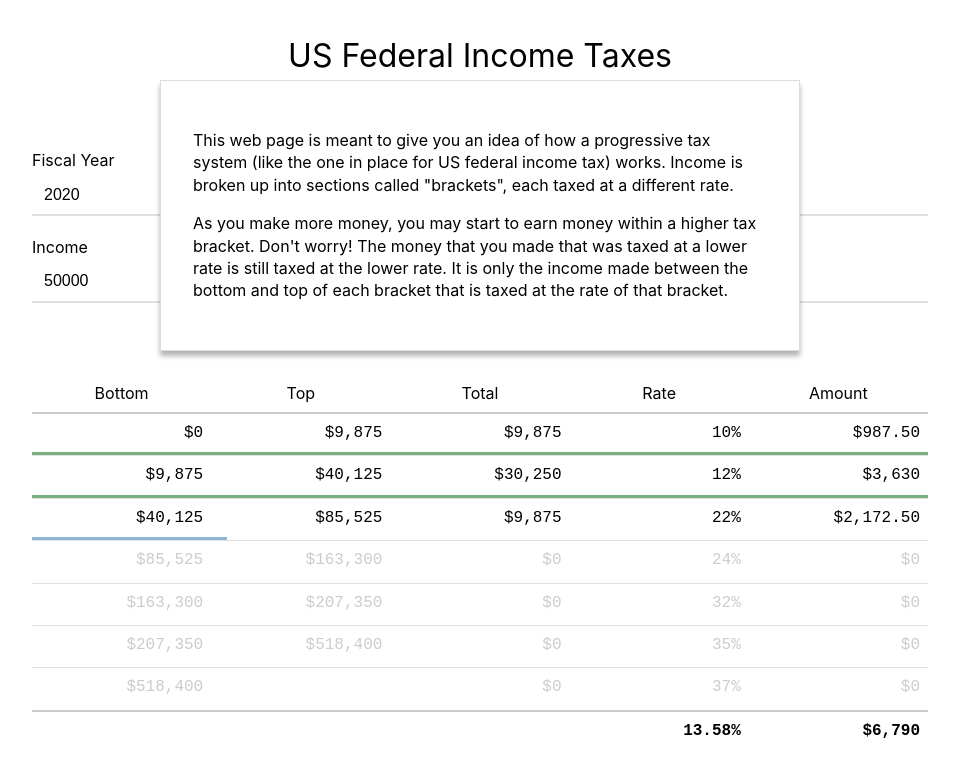
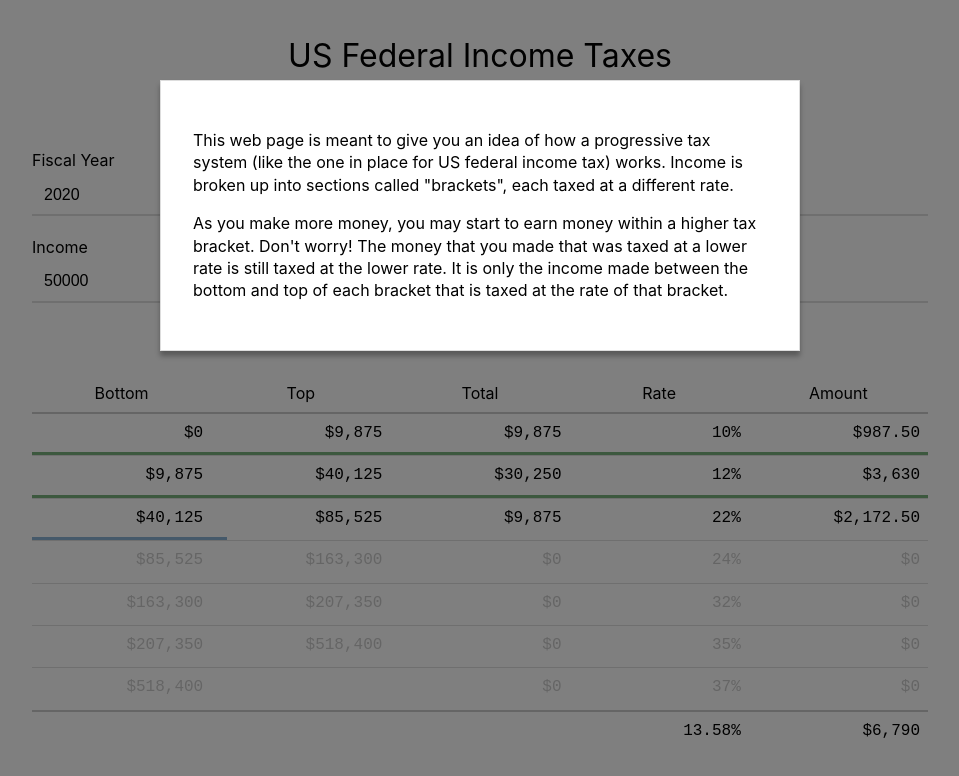
Before and after one commit to kddnewton/taxes, a React app: page / in a window 1280 px wide. Both pictures are taken after a click on the button "What is this?". Shown: the top 776 px of the page, without its empty margins (160-1119 px from the left). Built offline with nearby package versions, Linux system fonts and the light colour scheme; the HTML template or start-up script is replaced by a standard one.

Commit message:
Make more things modals

```diff
--- a/src/App.tsx
+++ b/src/App.tsx
@@ -21,12 +21,8 @@ const App: React.FC = () => {
           US Federal Income Taxes
         </h1>
         <Modal>
-          <Modal.Trigger>
-            {onOpen => (
-              <button type="button" className={styles.about} onClick={onOpen}>
-                What is this?
-              </button>
-            )}
+          <Modal.Trigger className={styles.about}>
+            What is this?
           </Modal.Trigger>
           <Modal.Content>
             <p>
--- a/src/Table.tsx
+++ b/src/Table.tsx
@@ -1,6 +1,7 @@
 import React from "react";
 
 import Dollars from "./display/Dollars";
+import Modal from "./display/Modal";
 import ProgressBar from "./display/ProgressBar";
 import Tooltip from "./display/Tooltip";
 import { BracketSet, FilingType } from "./typings";
@@ -51,62 +52,62 @@ const TableRow: React.FC<TableRowProps> = ({ income, segment }) => (
   <>
     <tr className={income <= segment.minimum ? "bordered disabled" : "bordered"}>
       <td>
-        <Tooltip>
-          <Tooltip.Trigger>
+        <Modal>
+          <Modal.Trigger>
             <Dollars amount={segment.minimum} />
-          </Tooltip.Trigger>
-          <Tooltip.Content>
+          </Modal.Trigger>
+          <Modal.Content>
             This is the bottom of this tax bracket. Any income you earn below
             this amount will be taxed at a lower rate. Any income you earn above
             this amount and below the maximum of this bracket will be taxed at
             this rate.
-          </Tooltip.Content>
-        </Tooltip>
+          </Modal.Content>
+        </Modal>
       </td>
       <td>
         {segment.maximum && (
-          <Tooltip>
-            <Tooltip.Trigger>
+          <Modal>
+            <Modal.Trigger>
               <Dollars amount={segment.maximum} />
-            </Tooltip.Trigger>
-            <Tooltip.Content>
+            </Modal.Trigger>
+            <Modal.Content>
               This is the top of this tax bracket. Any income you earn above
               this amount will be taxed at a higher rate.
-            </Tooltip.Content>
-          </Tooltip>
+            </Modal.Content>
+          </Modal>
         )}
       </td>
       <td>
-        <Tooltip>
-          <Tooltip.Trigger>
+        <Modal>
+          <Modal.Trigger>
             <Dollars amount={segment.total} />
-          </Tooltip.Trigger>
-          <Tooltip.Content>
+          </Modal.Trigger>
+          <Modal.Content>
             This is the total amount of your income that falls within this tax
             bracket.
-          </Tooltip.Content>
-        </Tooltip>
+          </Modal.Content>
+        </Modal>
       </td>
       <td>
-        <Tooltip>
-          <Tooltip.Trigger>{segment.rate}%</Tooltip.Trigger>
-          <Tooltip.Content>
+        <Modal>
+          <Modal.Trigger>{segment.rate}%</Modal.Trigger>
+          <Modal.Content>
             This is the rate of this tax bracket. Any income you earn above the
             bottom and below the top of this bracket will be taxed at this rate.
-          </Tooltip.Content>
-        </Tooltip>
+          </Modal.Content>
+        </Modal>
       </td>
       <td>
-        <Tooltip>
-          <Tooltip.Trigger>
+        <Modal>
+          <Modal.Trigger>
             <Dollars amount={segment.amount} />
-          </Tooltip.Trigger>
-          <Tooltip.Content>
+          </Modal.Trigger>
+          <Modal.Content>
             This is the total amount of taxes that you&apos;re paying for this
             tax bracket. It is the result of multiplying the total amount of
             income that falls within this bracket by the rate of this bracket.
-          </Tooltip.Content>
-        </Tooltip>
+          </Modal.Content>
+        </Modal>
       </td>
     </tr>
     <tr className="progress">
@@ -162,30 +163,30 @@ const Table: React.FC<TableProps> = ({ bracketSet, filingType, income }) => {
           <tr className="bordered">
             <td colSpan={3} />
             <td>
-              <Tooltip>
-                <Tooltip.Trigger>
+              <Modal>
+                <Modal.Trigger>
                   {(amount / income * 100).toFixed(2)}%
-                </Tooltip.Trigger>
-                <Tooltip.Content>
+                </Modal.Trigger>
+                <Modal.Content>
                   This is what is called your &quot;effective rate&quot;. It is
                   a result of dividing the total amount of taxes that you owe by
                   your income. Another way of thinking about it is the weighted
                   average of the rates of the tax brackets in which your income
                   falls.
-                </Tooltip.Content>
-              </Tooltip>
+                </Modal.Content>
+              </Modal>
             </td>
             <td>
-              <Tooltip>
-                <Tooltip.Trigger>
+              <Modal>
+                <Modal.Trigger>
                   <Dollars amount={amount} />
-                </Tooltip.Trigger>
-                <Tooltip.Content>
+                </Modal.Trigger>
+                <Modal.Content>
                   This is the total amount of money that you owe in federal
                   income taxes. It is the result of adding up each number in
                   this column, which represent the total in each bracket.
-                </Tooltip.Content>
-              </Tooltip>
+                </Modal.Content>
+              </Modal>
             </td>
           </tr>
         </tfoot>
--- a/src/container.module.css
+++ b/src/container.module.css
@@ -35,16 +35,8 @@
 }
 
 .about {
-  appearance: none;
-  background: transparent;
-  border: 0;
   color: #79b17d;
-  cursor: pointer;
   display: block;
-  font-family: inherit;
-  font-size: inherit;
   font-weight: bold;
-  line-height: inherit;
   margin: 0.5em auto;
-  padding: 0;
 }
--- a/src/display/Modal.tsx
+++ b/src/display/Modal.tsx
@@ -37,13 +37,18 @@ const Modal = ({ children }: { children: React.ReactNode }) => {
 };
 
 type ModalTriggerProps = {
-  children: (onTrigger: () => void) => React.ReactNode;
-}
+  className: string;
+};
 
-const ModalTrigger = ({ children }: ModalTriggerProps) => {
+const ModalTrigger: React.FC<ModalTriggerProps> = ({ children, className }) => {
   const { onOpen } = useModal();
+  const classNames = [styles.trigger, className].join(" ");
 
-  return <>{children(onOpen)}</>;
+  return (
+    <button type="button" className={classNames} onClick={onOpen}>
+      {children}
+    </button>
+  );
 };
 
 const ModalContent: React.FC = ({ children }) => {
@@ -88,8 +93,10 @@ const ModalBody: React.FC = ({ children }) => {
   );
 
   return ReactDOM.createPortal(
-    <div ref={modalRef} className={styles.container}>
-      {children}
+    <div className={styles.overlay}>
+      <div ref={modalRef} className={styles.container}>
+        {children}
+      </div>
     </div>,
     document.body
   );
--- a/src/display/modal.module.css
+++ b/src/display/modal.module.css
@@ -1,3 +1,12 @@
+.overlay {
+  position: fixed;
+  left: 0;
+  top: 0;
+  width: 100%;
+  height: 100%;
+  background-color: rgba(0, 0, 0, 0.5);
+}
+
 .container {
   animation: zoom 300ms ease-out forwards;
   background-color: white;
@@ -6,7 +15,7 @@
   box-sizing: border-box;
   left: 25vw;
   padding: 2em;
-  position: absolute;
+  position: fixed;
   top: 10vh;
   width: 50vw;
   z-index: 1;
@@ -40,3 +49,16 @@
     animation: none;
   }
 }
+
+.trigger {
+  appearance: none;
+  background: transparent;
+  border: 0;
+  color: inherit;
+  cursor: pointer;
+  display: inline-block;
+  font-family: inherit;
+  font-size: inherit;
+  line-height: inherit;
+  padding: 0;
+}
```
